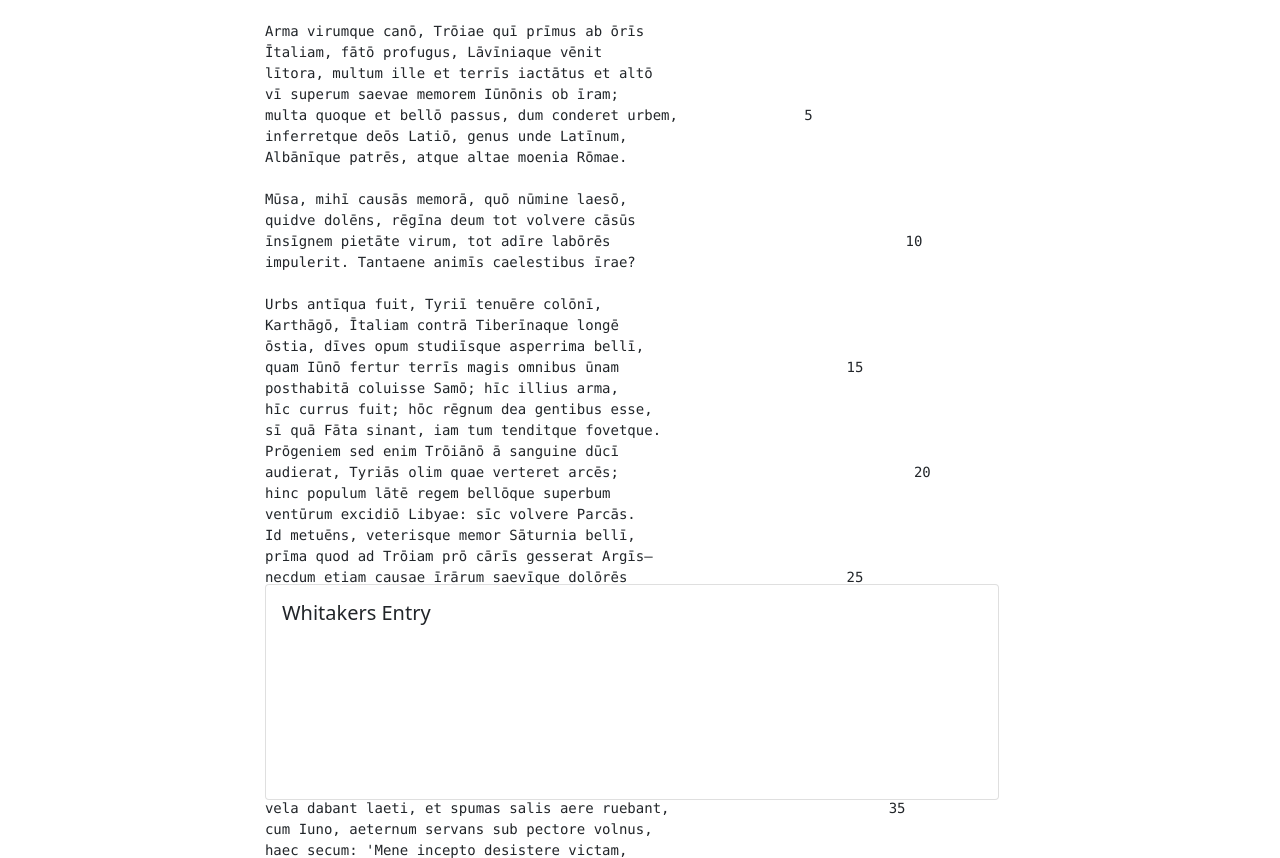
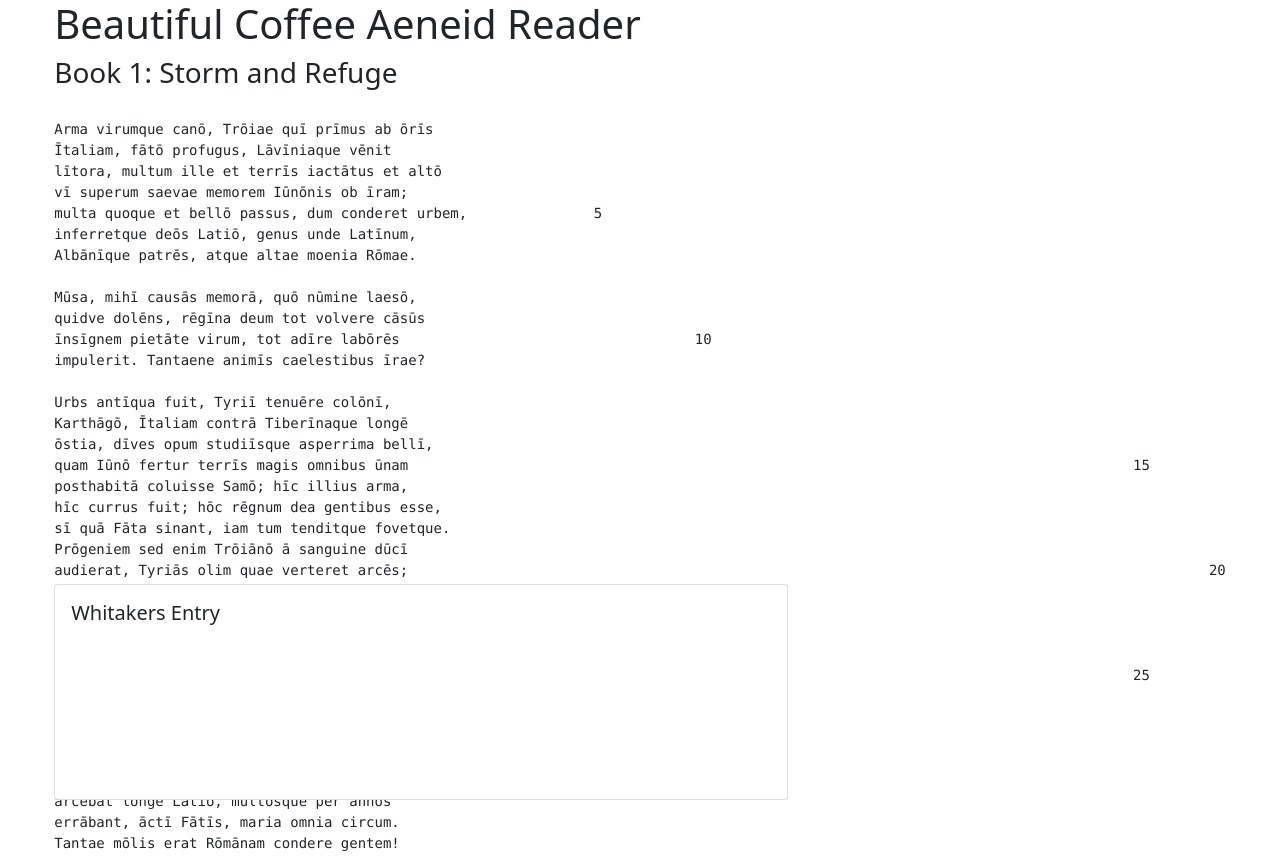
Before and after one commit to beautiful-coffee/beautiful-coffee.github.io, a plain HTML site: page Aeneid/index.html in a window 1280 px wide. Shown: the top 858 px of the page. Drawn offline with nearby package versions, Linux system fonts and the light colour scheme.

Commit message:
updated functionality

```diff
--- a/Aeneid/aeneid.js
+++ b/Aeneid/aeneid.js
@@ -14,17 +14,17 @@ impulerit. Tantaene animīs caelestibus īrae?
 Urbs antīqua fuit, Tyriī tenuēre colōnī,
 Karthāgō, Ītaliam contrā Tiberīnaque longē
 ōstia, dīves opum studiīsque asperrima bellī,
-quam Iūnō fertur terrīs magis omnibus ūnam                           15
+quam Iūnō fertur terrīs magis omnibus ūnam                                                                                      15
 posthabitā coluisse Samō; hīc illius arma,
 hīc currus fuit; hōc rēgnum dea gentibus esse,
 sī quā Fāta sinant, iam tum tenditque fovetque.
 Prōgeniem sed enim Trōiānō ā sanguine dūcī
-audierat, Tyriās olim quae verteret arcēs;                                   20
+audierat, Tyriās olim quae verteret arcēs;                                                                                               20
 hinc populum lātē regem bellōque superbum
 ventūrum excidiō Libyae: sīc volvere Parcās.
 Id metuēns, veterisque memor Sāturnia bellī,
 prīma quod ad Trōiam prō cārīs gesserat Argīs—
-necdum etiam causae īrārum saevīque dolōrēs                          25
+necdum etiam causae īrārum saevīque dolōrēs                                                                                     25
 exciderant animō: manet altā mente repostum
 iūdicium Paridis sprētaeque iniūria fōrmae,
 et genus invīsum, et raptī Ganymēdis honōrēs.
--- a/Aeneid/index.html
+++ b/Aeneid/index.html
@@ -1,9 +1,17 @@
 <head>
+    <title>Beautiful Coffee Aeneid Reader</title>
     <link rel="stylesheet" href="style.css">
 </head>
     <div style="width: fit-content; margin: auto;" id="app">
-        <pre>
-        <p  @click="doSomething" v-html="page"></p>
+        <h1>Beautiful Coffee Aeneid Reader</h1>
+        <h3 id="bookid">Book 1: Storm and Refuge</h3>
+        <pre id="pre">
+        <p id="paragraph" @click="doSomething" v-html="page"></p>
+        <p>
+
+
+
+        </p>
         </pre>
         <div style="position: fixed; bottom: 0;" class="card">
             <div class="card-body">
@@ -13,7 +21,7 @@
         </div>
     </div>
 
-
+<link rel="stylesheet" href="style.css">
 <script src="https://unpkg.com/vue@2.5.9/dist/vue.min.js"></script>
 <script src="aeneid.js"></script>
 <link href="https://cdn.jsdelivr.net/npm/bootstrap@5.0.2/dist/css/bootstrap.min.css" rel="stylesheet" integrity="sha384-EVSTQN3/azprG1Anm3QDgpJLIm9Nao0Yz1ztcQTwFspd3yD65VohhpuuCOmLASjC" crossorigin="anonymous">
```
